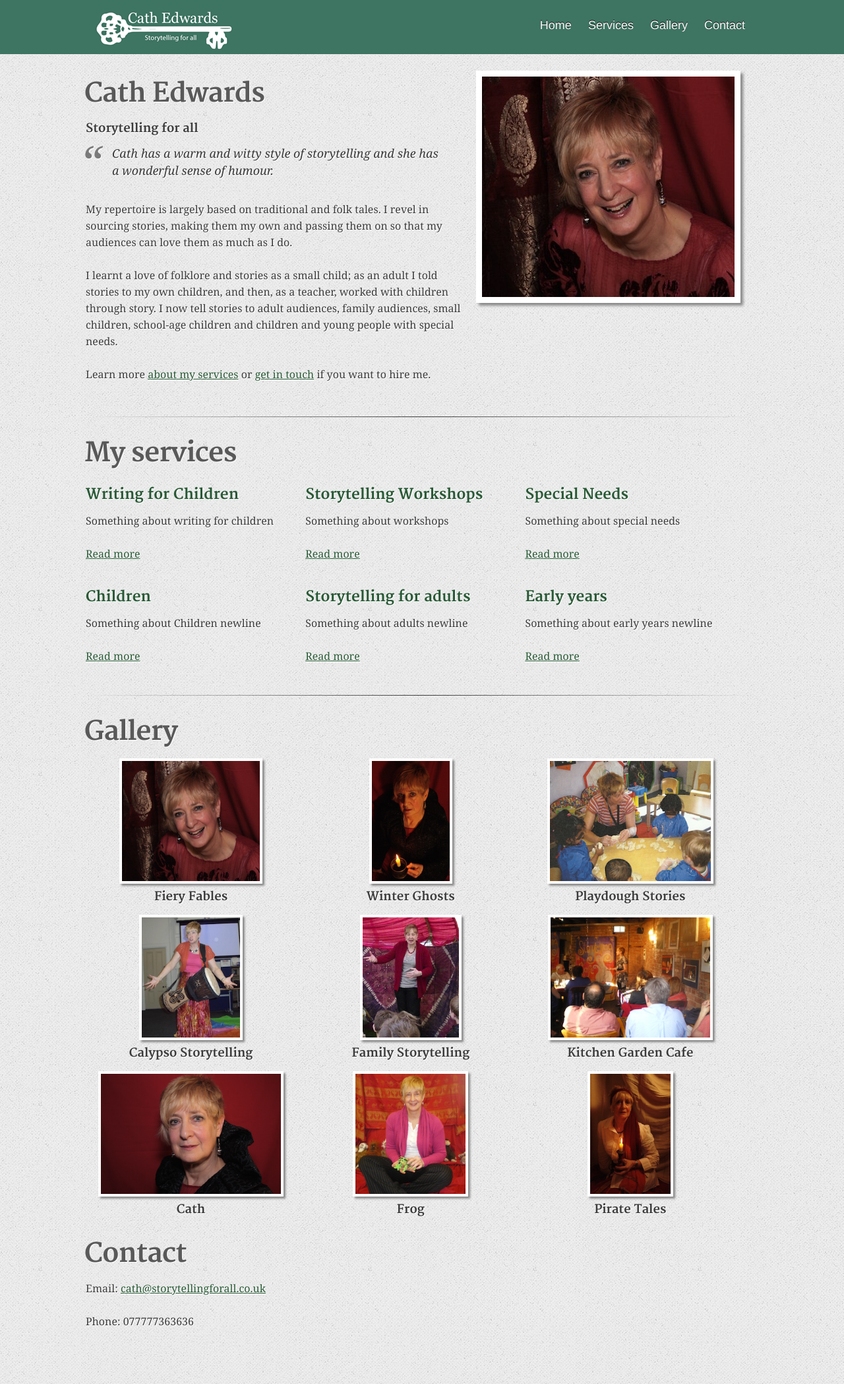
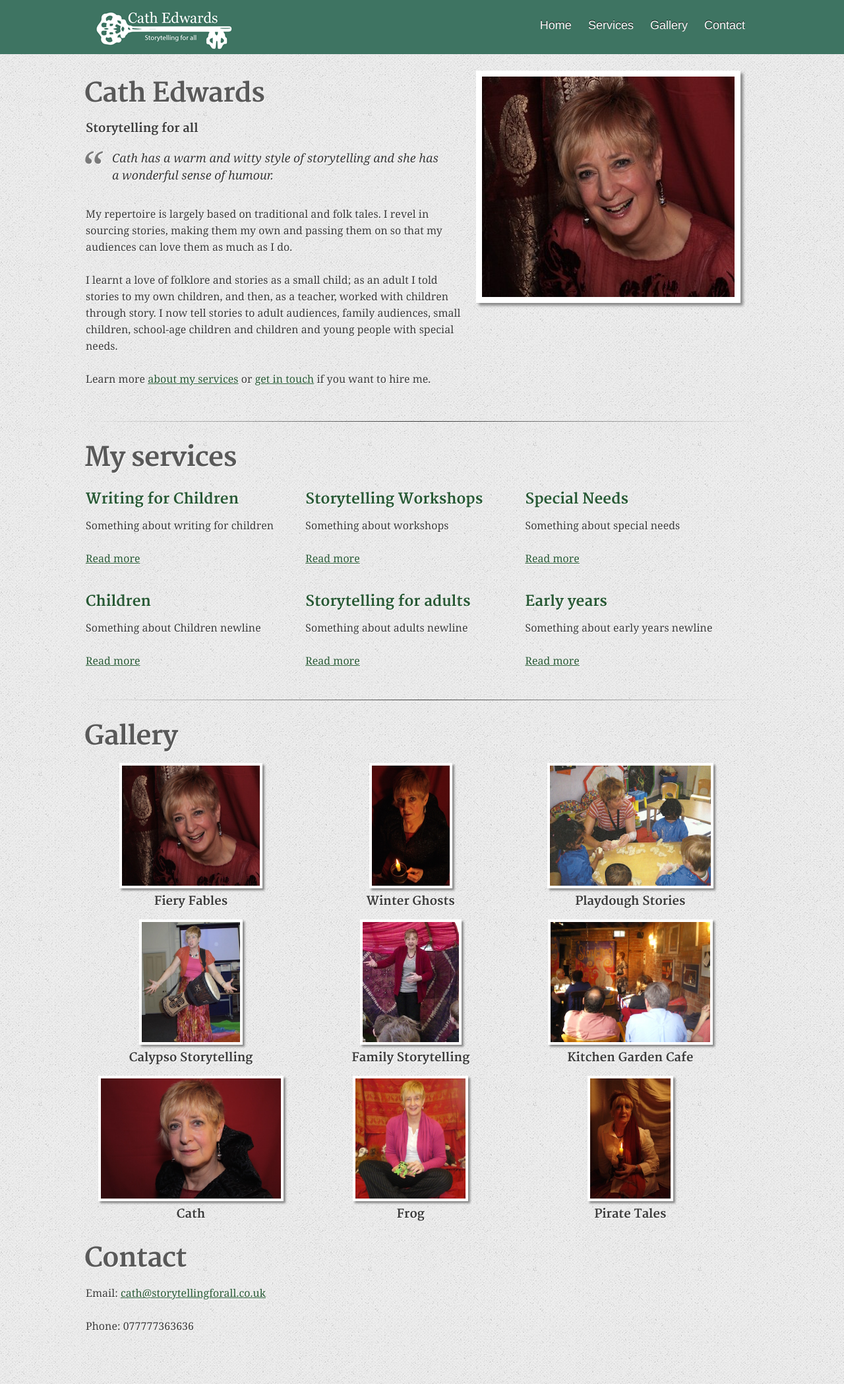
Before and after one commit to m3dwards/storytellingforall, a Jekyll site: the page built from index.html, in a window 1280 px wide. Shown: the whole page at 66% size. Built offline with Jekyll 4.4.1, drawn with Linux system fonts in a browser that asks for light colours.

Commit message:
spaced some things out

```diff
--- a/_sass/_base.scss
+++ b/_sass/_base.scss
@@ -61,7 +61,7 @@ hr {
 blockquote {
   font-size: 18px;
   font-style: italic;
-  margin: 0.4em 0 0.25em 0;
+  margin: 0.8em 0 0.25em 0;
   padding: 0.25em 40px;
   line-height: 1.45;
   position: relative;
```
